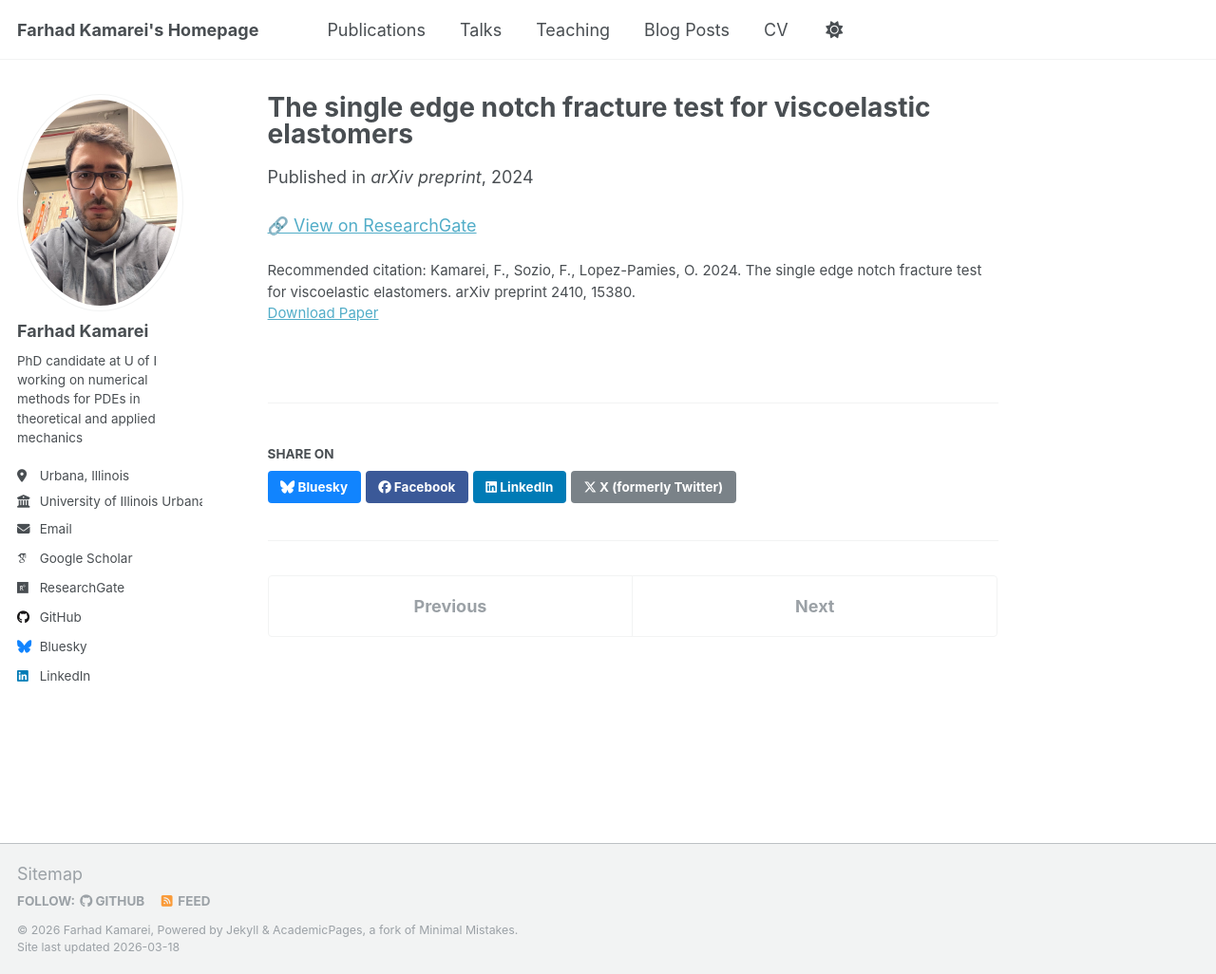
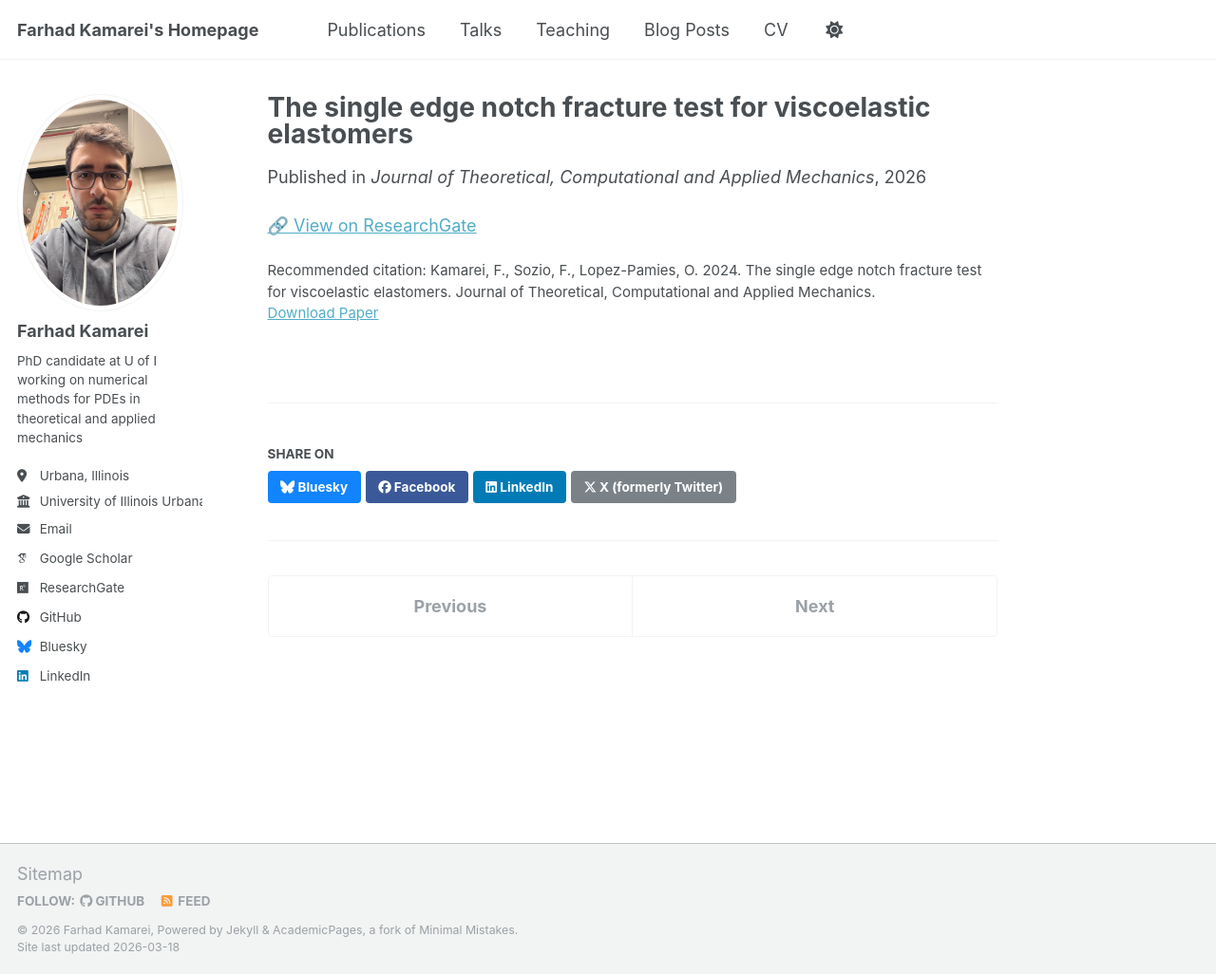
Before and after one commit to farhadkama/farhadkama.github.io, a Jekyll site: the page built from _publications/2024-11-01-VSENFT.md, in a window 1280 px wide and 1026 px high. Shown: the whole window at 95% size. Built offline with Jekyll 4.4.1, drawn with Linux system fonts in a browser that asks for light colours; some web fonts are replaced.

Commit message:
Update on the last paper

```diff
--- a/_publications/2024-11-01-VSENFT.md
+++ b/_publications/2024-11-01-VSENFT.md
@@ -3,13 +3,13 @@ title: "The single edge notch fracture test for viscoelastic elastomers"
 collection: publications
 category: manuscripts
 permalink: /publication/2024CommPhys-SENFT/
-date: 2024-11-1
-venue: 'arXiv preprint'
-issue: '2410'
-pages: '15380'
+date: 2026-03-1
+venue: 'Journal of Theoretical, Computational and Applied Mechanics'
+issue: ''
+pages: ''
 authors: 'Kamarei, F., Sozio, F., Lopez-Pamies, O.'
 paperurl: 'https://doi.org/10.48550/arXiv.2410.15380'
-citation: ' Kamarei, F., Sozio, F., Lopez-Pamies, O. 2024. The single edge notch fracture test for viscoelastic elastomers. arXiv preprint 2410, 15380.'
+citation: ' Kamarei, F., Sozio, F., Lopez-Pamies, O. 2024. The single edge notch fracture test for viscoelastic elastomers. Journal of Theoretical, Computational and Applied Mechanics.'
 researchgate: 'https://www.researchgate.net/publication/385107503_The_single_edge_notch_fracture_test_for_viscoelastic_elastomers'
 ---
 [🔗 View on ResearchGate](https://www.researchgate.net/publication/385107503_The_single_edge_notch_fracture_test_for_viscoelastic_elastomers)
```
